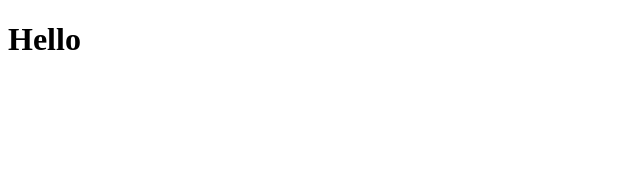
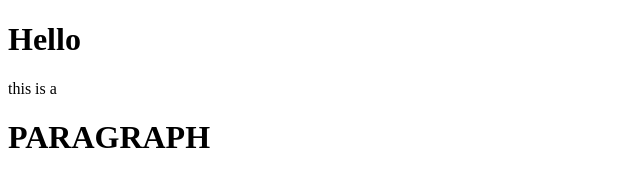
Before and after one commit to daddy101/implink, a plain HTML site: page implinks.html in a window 1280 px wide. Shown: the whole page, without its empty margins (0-640 px from the left). Drawn offline with Linux system fonts and the light colour scheme.

Commit message:
Add files via upload

```diff
--- a/implinks.html
+++ b/implinks.html
@@ -2,8 +2,8 @@
 <html>
 <body>
 <h1>Hello </h1>
-
-
+<p> this is a <br></p>
+<h1> PARAGRAPH</h1>
 
 </body>
 </html>
```
